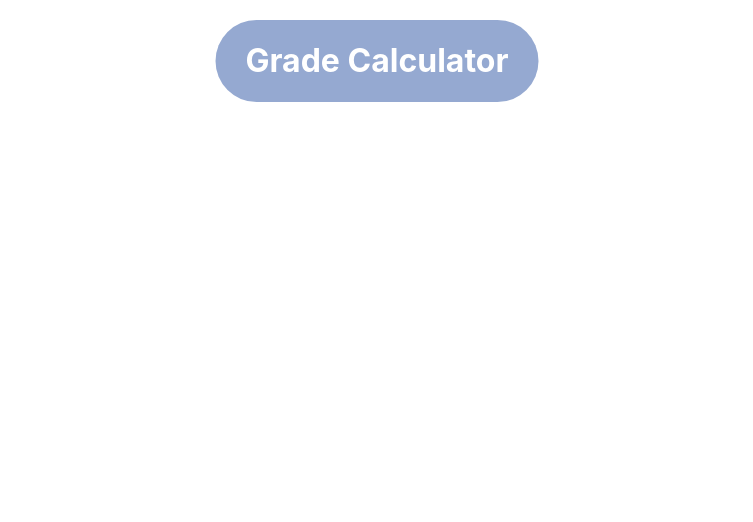
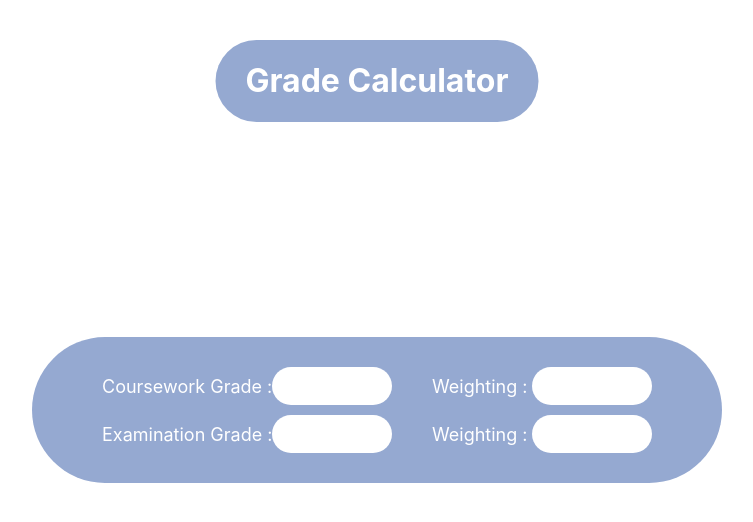
Before and after one commit to maeBoittiaux/grade-calculator, a React (Create React App) app: page / in a window 1280 px wide. Shown: the top 522 px of the page, without its empty margins (263-1016 px from the left). Built offline with nearby package versions, Linux system fonts and the light colour scheme.

Commit message:
Add module component

```diff
--- a/src/App.css
+++ b/src/App.css
@@ -1,6 +1,6 @@
 .App {
   text-align: center;
-  padding-top: 100px;
+  padding-top: 0px;
 }
 
 .App-header {
--- a/src/App.js
+++ b/src/App.js
@@ -1,12 +1,14 @@
 import React from 'react';
 import './App.css';
 import Title from './Title';
+import Module from './Module';
 
 function App() {
   return (
     <div className="App">
       <Title />
       <header className="App-header">
+        <Module />
       </header>
     </div>
   );
--- /dev/null
+++ b/src/Module.css
@@ -0,0 +1,44 @@
+.module-container {
+    background-color: #95a9d1;
+    border-radius: 100px;
+    text-align: center;
+    padding: 20px 60px;
+    margin-top: 20px;
+    margin-left: auto;
+    margin-right: auto;
+}
+
+.module-row {
+    display: flex;
+    justify-content: space-between;
+    margin: 10px 0;
+    gap: 20px;
+}
+
+.module-input {
+    display: flex;
+    align-items: center;
+    margin: 0 10px;
+}
+
+.module-input label {
+    color: white;
+    font-size: 18px;
+    margin-right: 10px;
+    width: 160px;
+    white-space: nowrap;
+    text-align: right;
+}
+
+.module-input input {
+    width: 120px;
+    padding: 10px;
+    border-radius: 40px;
+    border: none;
+    font-size: 16px;
+    box-sizing: border-box;
+}
+
+.module-input .weighting-label {
+    width: 90px;
+}
--- /dev/null
+++ b/src/Module.js
@@ -0,0 +1,31 @@
+import React from 'react';
+import './Module.css';
+
+function Module() {
+    return (
+        <div className="module-container">
+            <div className="module-row">
+                <div className="module-input">
+                    <label htmlFor="coursework-grade">Coursework Grade :</label>
+                    <input type="number" id="coursework-grade" name="coursework-grade" />
+                </div>
+                <div className="module-input">
+                    <label htmlFor="coursework-weighting" className="weighting-label">Weighting :</label>
+                    <input type="number" id="coursework-weighting" name="coursework-weighting" />
+                </div>
+            </div>
+            <div className="module-row">
+                <div className="module-input">
+                    <label htmlFor="exam-grade">Examination Grade :</label>
+                    <input type="number" id="exam-grade" name="exam-grade" />
+                </div>
+                <div className="module-input">
+                    <label htmlFor="exam-weighting" className="weighting-label">Weighting :</label>
+                    <input type="number" id="exam-weighting" name="exam-weighting" />
+                </div>
+            </div>
+        </div>
+    );
+}
+
+export default Module;
--- a/src/Title.css
+++ b/src/Title.css
@@ -4,7 +4,7 @@
     text-align: center;
     padding-left: 30px;
     padding-right: 30px;
-    margin-top: 20px;
+    margin-top: 40px;
     position: fixed;
     top: 0;
     left: 50%;
```
